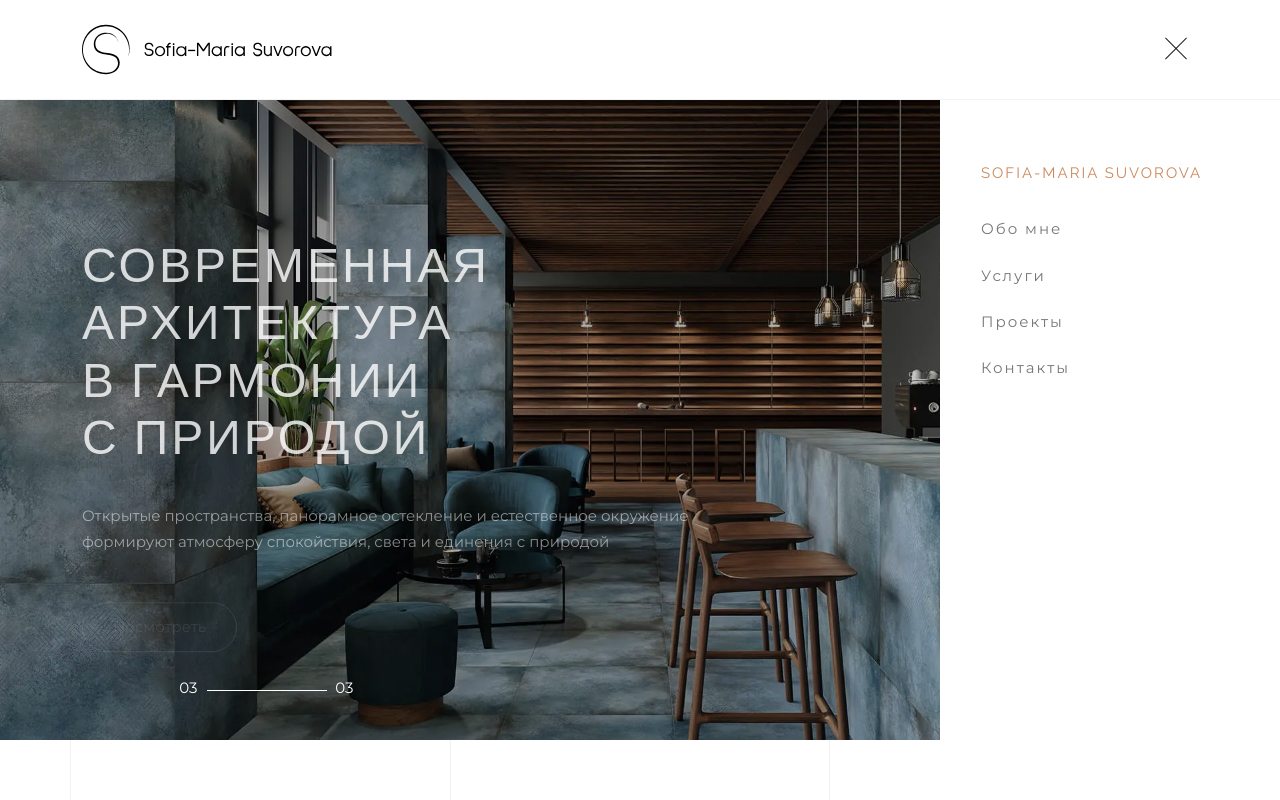
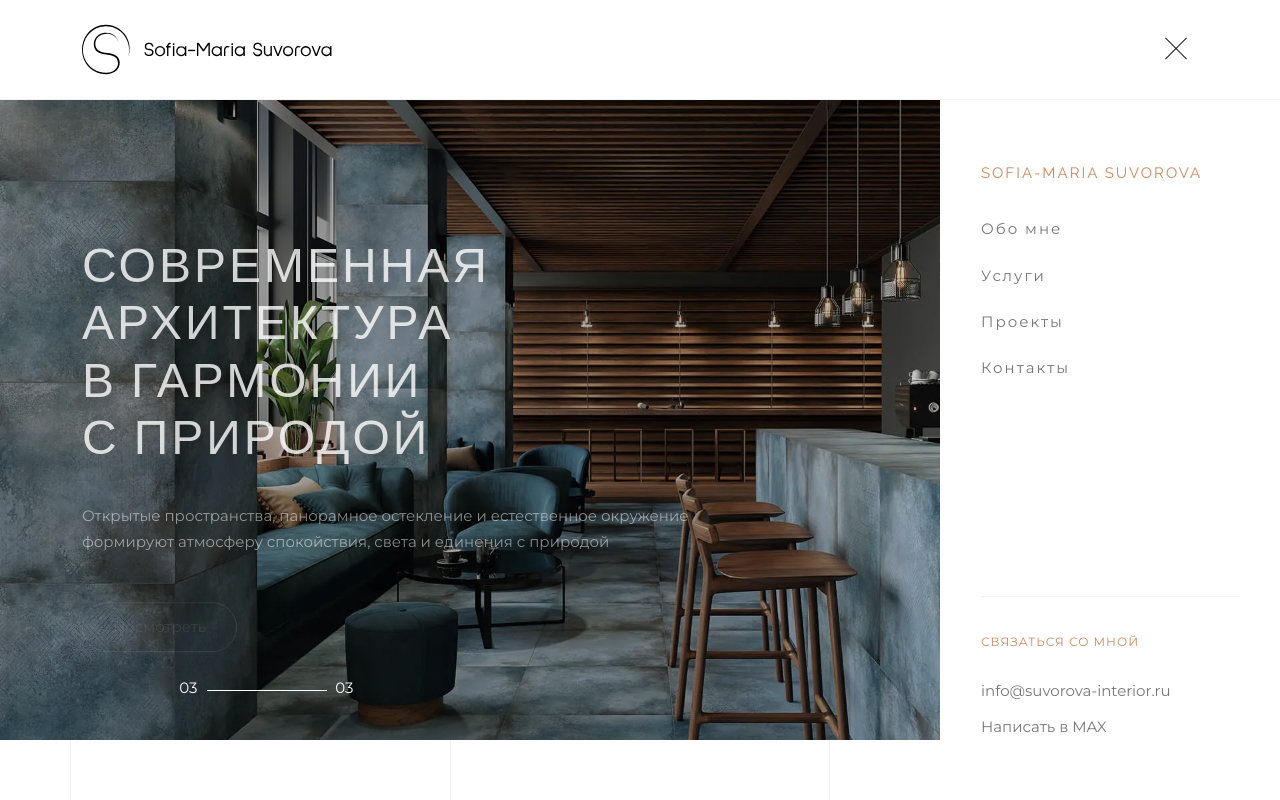
Before and after one commit to s-podgainova/suvorova-project, a Next.js app: page / in a window 1280 px wide. Both pictures are taken after a click on the button 1176 px from the left and 49 px from the top of the page. Shown: the top 800 px of the page. Built offline with nearby package versions, Linux system fonts and the light colour scheme.

Commit message:
add contacts to sidebar

```diff
--- a/components/layout/SideMenu/SideMenu.module.css
+++ b/components/layout/SideMenu/SideMenu.module.css
@@ -4,7 +4,9 @@
   right: 0;
   bottom: 0;
   z-index: 900;
+  display: flex;
   visibility: hidden;
+  flex-direction: column;
   inline-size: 340px;
   padding: 0 40px;
   pointer-events: none;
@@ -40,6 +42,23 @@
   text-transform: uppercase;
 }
 
+.contacts {
+  display: flex;
+  flex-direction: column;
+  gap: 10px;
+  padding-block-start: 32px;
+  margin-block: auto 60px;
+  border-block-start: var(--border);
+}
+
+.contactLabel {
+  margin-block-end: 12px;
+  font-size: 12px;
+  color: var(--color-accent);
+  text-transform: uppercase;
+  letter-spacing: 1px;
+}
+
 .overlay {
   position: fixed;
   inset: 0;
--- a/components/layout/SideMenu/SideMenu.tsx
+++ b/components/layout/SideMenu/SideMenu.tsx
@@ -1,4 +1,5 @@
 import { RefObject, useEffect, useRef } from "react";
+import Link from "next/link";
 import { usePathname } from "next/navigation";
 
 import { AnimatedLink } from "@/components/ui/AnimatedLink/AnimatedLink";
@@ -61,6 +62,13 @@ export const SideMenu = ({ isOpen, onClose, burgerRef }: SideMenuProps) => {
           })}
         </ul>
       </nav>
+      <div className={styles.contacts}>
+        <p className={styles.contactLabel}>связаться со мной</p>
+        <Link href="mailto:info@suvorova-interior.ru">
+          info@suvorova-interior.ru
+        </Link>
+        <Link href="mailto:info@suvorova-interior.ru">Написать в MAX</Link>
+      </div>
     </div>
   );
 };
```
